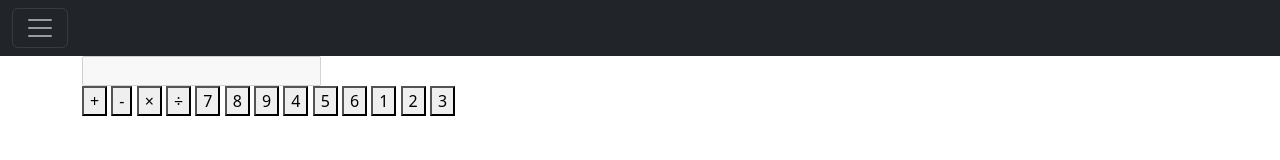
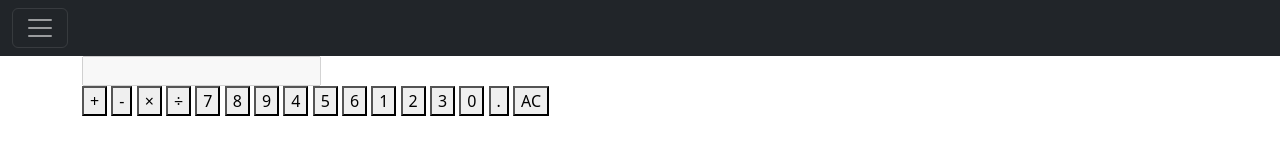
Before and after one commit to ZwakeleMahlalela/Calculator, a plain HTML site: page index.html in a window 1280 px wide. Drawn offline with nearby package versions, Linux system fonts and the light colour scheme.

Commit message:
Added more buttons to the index.html

```diff
--- a/index.html
+++ b/index.html
@@ -50,6 +50,9 @@
         <button>1</button>
         <button>2</button>
         <button>3</button>
+        <button>0</button>
+        <button data-action="decimal">.</button>
+        <button data-action="clearDisplay">AC</button>
       </div>
     </div>
   </div>
```
